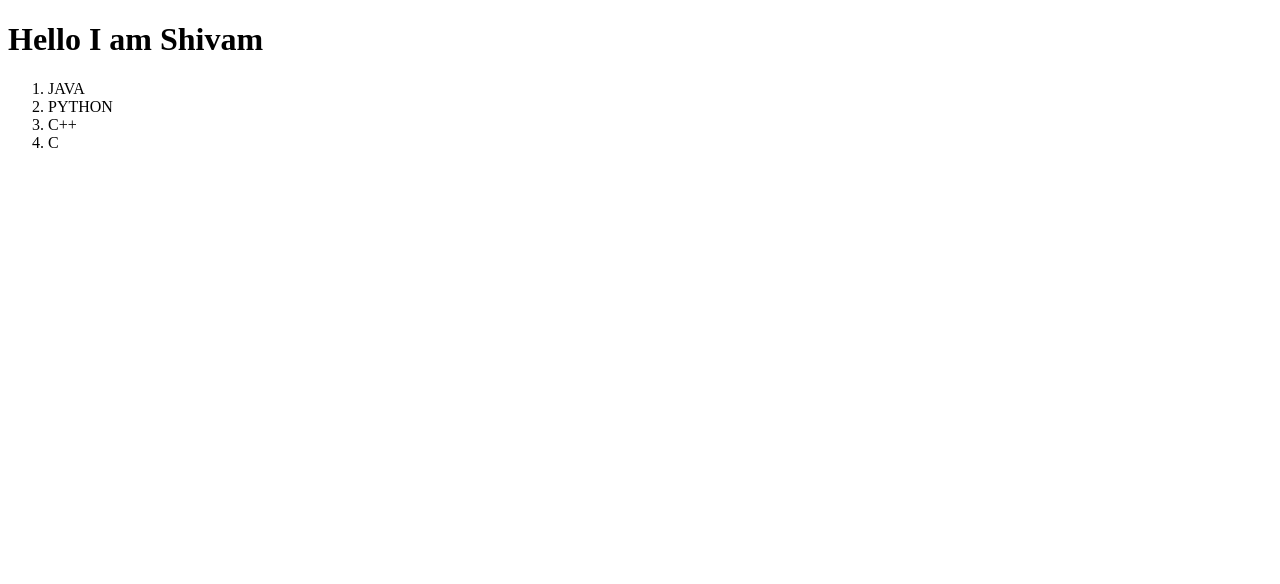
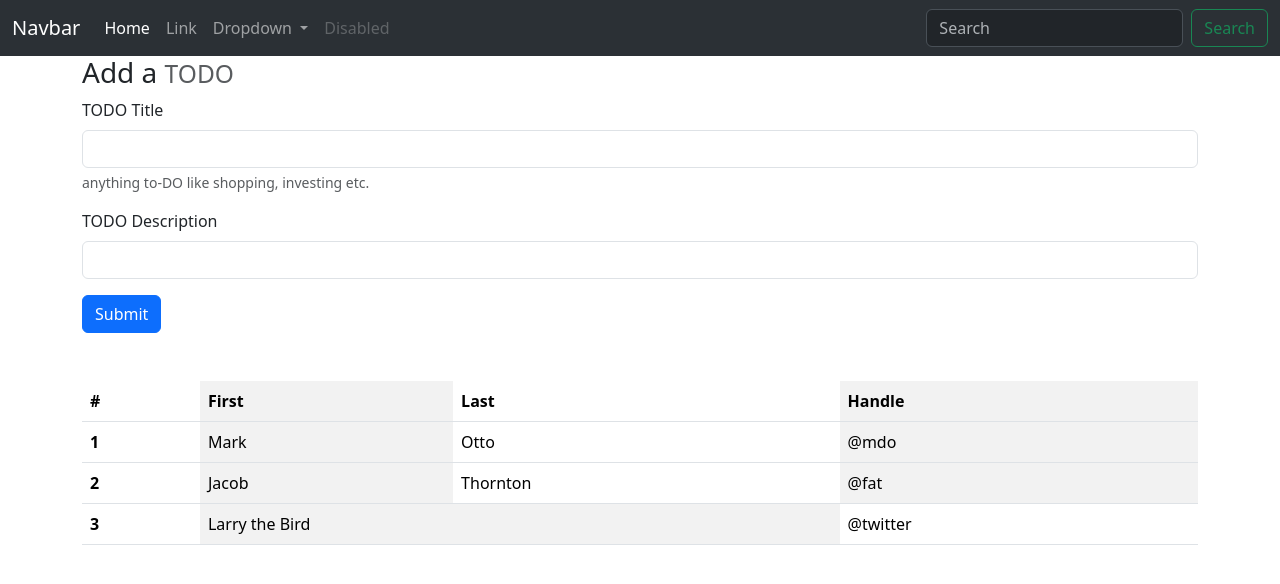
Before and after one commit to shivamnath027/Todo-List, a plain HTML site: page templates/index.html in a window 1280 px wide. Drawn offline with nearby package versions, Linux system fonts and the light colour scheme.

Commit message:
CODE WITH _ FLASK

```diff
--- a/templates/index.html
+++ b/templates/index.html
@@ -1,17 +1,114 @@
-<!DOCTYPE html>
+<!doctype html>
 <html lang="en">
-<head>
-    <meta charset="UTF-8">
-    <meta name="viewport" content="width=device-width, initial-scale=1.0">
-    <title>Document</title>
-</head>
-<body>
-    <h1> Hello I am Shivam</h1>
-    <ol>
-        <li>JAVA</li>
-        <li>PYTHON</li>
-        <li>C++</li>
-        <li>C</li>
-    </ol>
-</body>
+  <head>
+    <meta charset="utf-8">
+    <meta name="viewport" content="width=device-width, initial-scale=1">
+    <title>Bootstrap demo</title>
+    <link href="https://cdn.jsdelivr.net/npm/bootstrap@5.3.1/dist/css/bootstrap.min.css" rel="stylesheet" integrity="sha384-4bw+/aepP/YC94hEpVNVgiZdgIC5+VKNBQNGCHeKRQN+PtmoHDEXuppvnDJzQIu9" crossorigin="anonymous">
+  </head>
+  <body>
+
+    <nav class="navbar navbar-expand-lg bg-body-tertiary" data-bs-theme="dark">
+        <div class="container-fluid">
+          <a class="navbar-brand" href="#">Navbar</a>
+          <button class="navbar-toggler" type="button" data-bs-toggle="collapse" data-bs-target="#navbarSupportedContent" aria-controls="navbarSupportedContent" aria-expanded="false" aria-label="Toggle navigation">
+            <span class="navbar-toggler-icon"></span>
+          </button>
+          <div class="collapse navbar-collapse" id="navbarSupportedContent">
+            <ul class="navbar-nav me-auto mb-2 mb-lg-0">
+              <li class="nav-item">
+                <a class="nav-link active" aria-current="page" href="#">Home</a>
+              </li>
+              <li class="nav-item">
+                <a class="nav-link" href="#">Link</a>
+              </li>
+              <li class="nav-item dropdown">
+                <a class="nav-link dropdown-toggle" href="#" role="button" data-bs-toggle="dropdown" aria-expanded="false">
+                  Dropdown
+                </a>
+                <ul class="dropdown-menu">
+                  <li><a class="dropdown-item" href="#">Action</a></li>
+                  <li><a class="dropdown-item" href="#">Another action</a></li>
+                  <li><hr class="dropdown-divider"></li>
+                  <li><a class="dropdown-item" href="#">Something else here</a></li>
+                </ul>
+              </li>
+              <li class="nav-item">
+                <a class="nav-link disabled" aria-disabled="true">Disabled</a>
+              </li>
+            </ul>
+            <form class="d-flex" role="search">
+              <input class="form-control me-2" type="search" placeholder="Search" aria-label="Search">
+              <button class="btn btn-outline-success" type="submit">Search</button>
+            </form>
+          </div>
+        </div>
+      </nav>
+
+
+
+    <div class="container">
+
+        <h3>
+            Add a
+            <small class="text-body-secondary" >TODO </small>
+          </h3>
+
+        <form>
+            <div class="mb-3">
+              <label for="title" class="form-label">TODO Title</label>
+              <input type="text" class="form-control" id="title" aria-describedby="emailHelp">
+              <div id="titleHelp" class="form-text">anything to-DO like shopping, investing etc.</div>
+            </div>
+            <div class="mb-3">
+              <label for="desc" class="form-label">TODO Description</label>
+              <input type="text" class="form-control" id="desc">
+            </div>
+
+            <!-- <div class="mb-3 form-check">
+              <input type="checkbox" class="form-check-input" id="exampleCheck1">
+              <label class="form-check-label" for="exampleCheck1">Check me out</label>
+            </div> -->
+
+            <button type="submit" class="btn btn-primary">Submit</button>
+          </form>
+          </div>
+
+
+          <div class="container mt-5" >
+
+          <table class="table table-striped-columns">
+            <thead>
+              <tr>
+                <th scope="col">#</th>
+                <th scope="col">First</th>
+                <th scope="col">Last</th>
+                <th scope="col">Handle</th>
+              </tr>
+            </thead>
+            <tbody>
+              <tr>
+                <th scope="row">1</th>
+                <td>Mark</td>
+                <td>Otto</td>
+                <td>@mdo</td>
+              </tr>
+              <tr>
+                <th scope="row">2</th>
+                <td>Jacob</td>
+                <td>Thornton</td>
+                <td>@fat</td>
+              </tr>
+              <tr>
+                <th scope="row">3</th>
+                <td colspan="2">Larry the Bird</td>
+                <td>@twitter</td>
+              </tr>
+            </tbody>
+          </table>
+    </div>
+
+
+
+  </body>
 </html>
```
Also changed, not shown: 4 other files.
